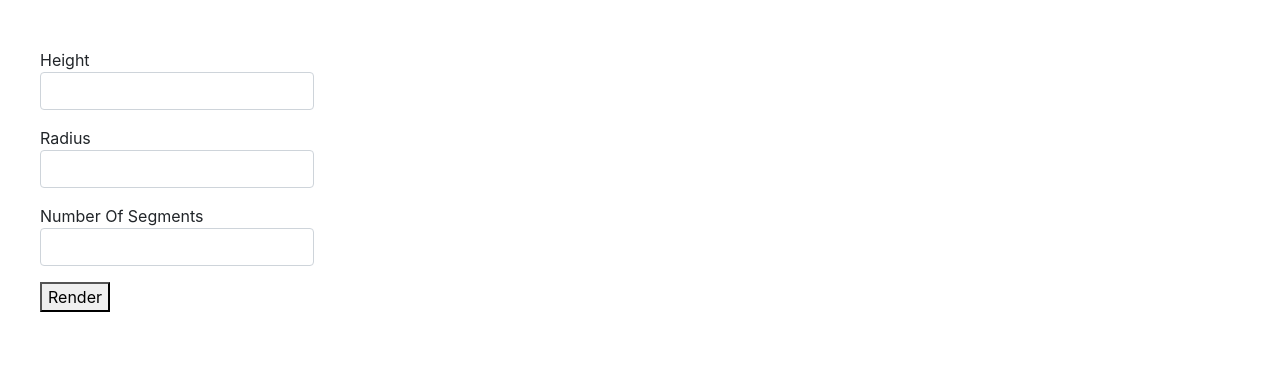
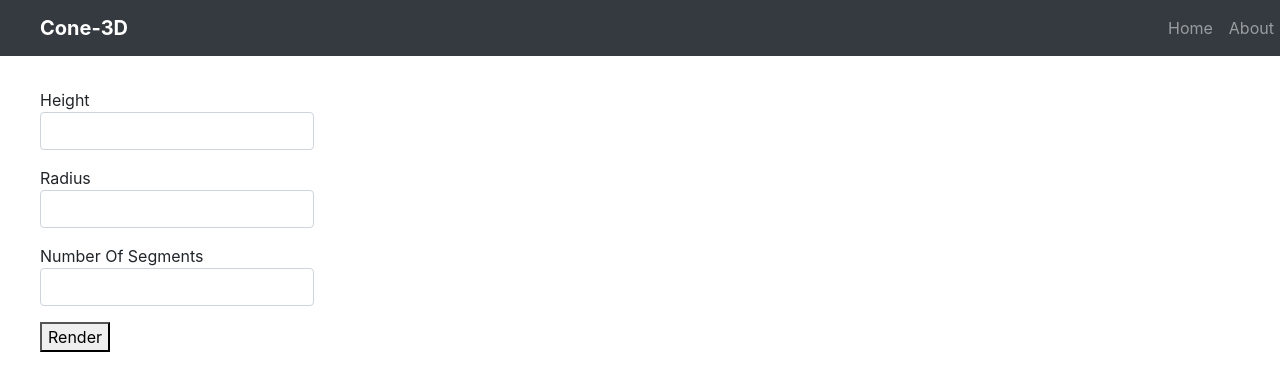
Before and after one commit to mefistodevelop/cone-3d, a React app: page / in a window 1280 px wide. Shown: the top 390 px of the page. Built offline with nearby package versions, Linux system fonts and the light colour scheme.

Commit message:
feat: add header

```diff
--- a/package.json
+++ b/package.json
@@ -48,7 +48,9 @@
     "dotenv": "^8.2.0",
     "express": "^4.17.1",
     "react": "^16.13.1",
+    "react-bootstrap": "^1.4.3",
     "react-dom": "^16.13.1",
+    "react-router-dom": "^5.2.0",
     "three": "^0.124.0"
   }
 }
--- a/src/client/App.js
+++ b/src/client/App.js
@@ -2,6 +2,7 @@ import React, { useContext } from 'react';
 import './App.scss';
 import { Cone } from './components/Cone/Cone';
 import { Form } from './components/Form/Form';
+import { Header } from './components/Header/Header';
 import { ConeContext } from './state/ConeState';
 
 export const App = () => {
@@ -9,6 +10,7 @@ export const App = () => {
 
   return (
     <div className="App">
+      <Header />
       <div className="App__container">
         <div className="App__form">
           <Form />
--- a/src/client/App.scss
+++ b/src/client/App.scss
@@ -1,14 +1,12 @@
+@import './utils/variables';
+
 .App {
-  margin-top: 3rem;
   width: 100%;
   height: 100%;
 
   &__container {
-    display: flex;
-    justify-content: space-between;
-    max-width: 1200px;
-    width: 100%;
-    margin: 0 auto;
+    @include container;
+    margin-top: 2rem;
   }
 
   &__cone {
--- /dev/null
+++ b/src/client/components/Header/Header.jsx
@@ -0,0 +1,31 @@
+import React from 'react';
+import { Nav, Navbar } from 'react-bootstrap';
+import { NavLink } from 'react-router-dom';
+import './Header.scss';
+
+export const Header = () => (
+  <header className="header">
+    <div className="header__container">
+      <Navbar
+        className="header__navigation"
+        bg="dark"
+        variant="dark"
+        expand="lg"
+      >
+        <Navbar.Brand className="header__logo">Cone-3D</Navbar.Brand>
+        <Navbar.Toggle aria-controls="basic-navbar-nav" />
+
+        <Navbar.Collapse className="header__colapse" id="basic-navbar-nav">
+          <Nav className="mr-auto header__navigation-list">
+            <NavLink className="nav-link" to="/home">
+              Home
+            </NavLink>
+            <NavLink className="nav-link" to="/link">
+              About
+            </NavLink>
+          </Nav>
+        </Navbar.Collapse>
+      </Navbar>
+    </div>
+  </header>
+);
--- /dev/null
+++ b/src/client/components/Header/Header.scss
@@ -0,0 +1,42 @@
+@import '../../utils/variables';
+
+.header {
+  background-color: #343a40;
+
+  &__logo {
+    font-weight: 700;
+    cursor: default;
+  }
+
+  &__container {
+    @include container;
+  }
+
+  &__colapse {
+    > div {
+      margin-right: 0 !important;
+    }
+  }
+
+  &__navigation {
+    width: 100%;
+    padding: 0.5rem 0 !important;
+
+    @media (max-width: 992px) {
+      padding: 0.5rem 1rem !important;
+    }
+  }
+
+  &__navigation-list {
+    display: flex;
+    justify-content: space-between;
+    margin-left: auto;
+    max-width: 5rem;
+    width: 100%;
+    list-style: none;
+
+    @media (max-width: 992px) {
+      margin-left: 0;
+    }
+  }
+}
--- a/src/client/index.js
+++ b/src/client/index.js
@@ -1,13 +1,16 @@
 import React from 'react';
 import ReactDOM from 'react-dom';
+import { BrowserRouter } from 'react-router-dom';
 import { App } from './App';
 import './index.scss';
 import { ConeState } from './state/ConeState';
 import 'bootstrap/dist/css/bootstrap.min.css';
 
 ReactDOM.render(
-  <ConeState>
-    <App />
-  </ConeState>,
+  <BrowserRouter>
+    <ConeState>
+      <App />
+    </ConeState>
+  </BrowserRouter>,
   document.getElementById('root')
 );
--- /dev/null
+++ b/src/client/utils/variables.scss
@@ -0,0 +1,7 @@
+@mixin container {
+  display: flex;
+  justify-content: space-between;
+  max-width: 1200px;
+  width: 100%;
+  margin: 0 auto;
+}
```
Also changed, not shown: 1 other file (tests, documents, lock files or other folders).
